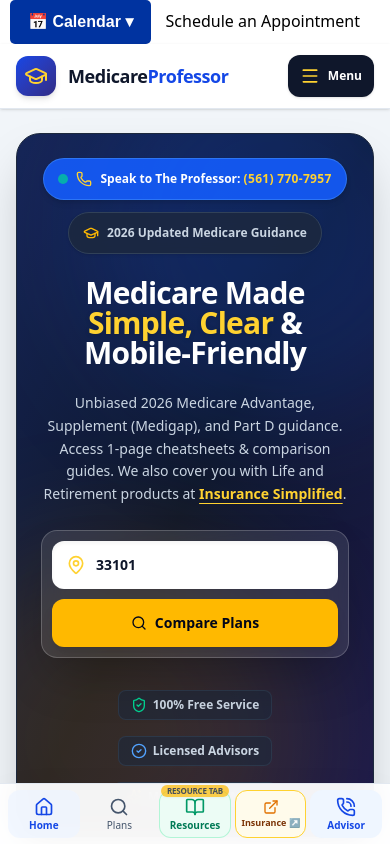
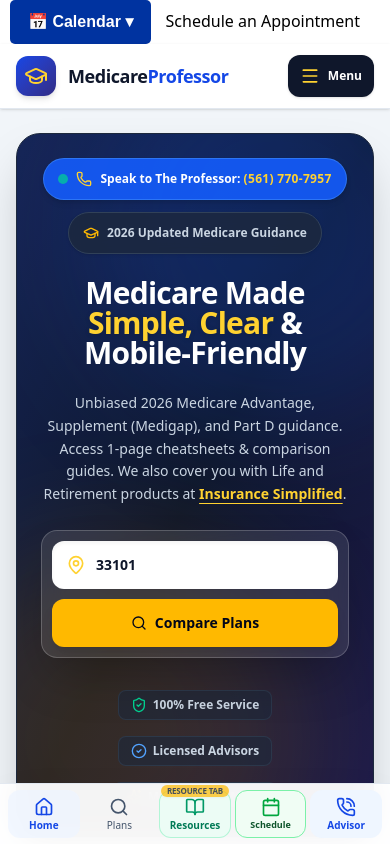
Before and after one commit to INSURANCESIMPLE/medpro3, a React (Vite) app: page / in a window 390 px wide. Shown: the top 844 px of the page. Built offline with nearby package versions, Linux system fonts and the light colour scheme.

Commit message:
Fix mobile bottom nav - replace Insurance link with Schedule button pointing to Zoom

```diff
--- a/src/components/MobileBottomNav.tsx
+++ b/src/components/MobileBottomNav.tsx
@@ -6,7 +6,8 @@
   Search,
   BookOpen,
   ExternalLink,
-  PhoneCall
+  PhoneCall,
+  Calendar
 } from 'lucide-react';
 
 interface MobileBottomNavProps {
@@ -68,19 +69,17 @@
           <span className="text-[10px] leading-tight">Resources</span>
         </button>
 
-        {/* Insurance Simplified Direct Touch Access */}
+        {/* Schedule - Direct Zoom Link */}
         <a
-          href={INSURANCE_SIMPLIFIED_INFO.url}
+          href="https://scheduler.zoom.us/Insurance-Made-Simple"
           target="_blank"
-          rel="noreferrer"
-          className="flex flex-col items-center justify-center py-1 rounded-xl bg-amber-50 border border-amber-300 text-amber-950 font-bold transition-all min-h-[48px] relative group"
-          title="Visit Insurance Simplified"
+          rel="noopener noreferrer"
+          className="flex flex-col items-center justify-center py-1 rounded-xl bg-green-50 border border-green-300 text-green-950 font-bold transition-all min-h-[48px] hover:bg-green-100"
+          title="Book a consultation"
         >
-          <span className="flex items-center gap-0.5 text-amber-600">
-            <ExternalLink className="w-4 h-4 mb-0.5" />
-          </span>
-          <span className="text-[9px] leading-tight font-extrabold text-amber-900">
-            Insurance ↗
+          <Calendar className="w-5 h-5 mb-0.5 text-green-600" />
+          <span className="text-[9px] leading-tight font-extrabold text-green-900">
+            Schedule
           </span>
         </a>
 
```
